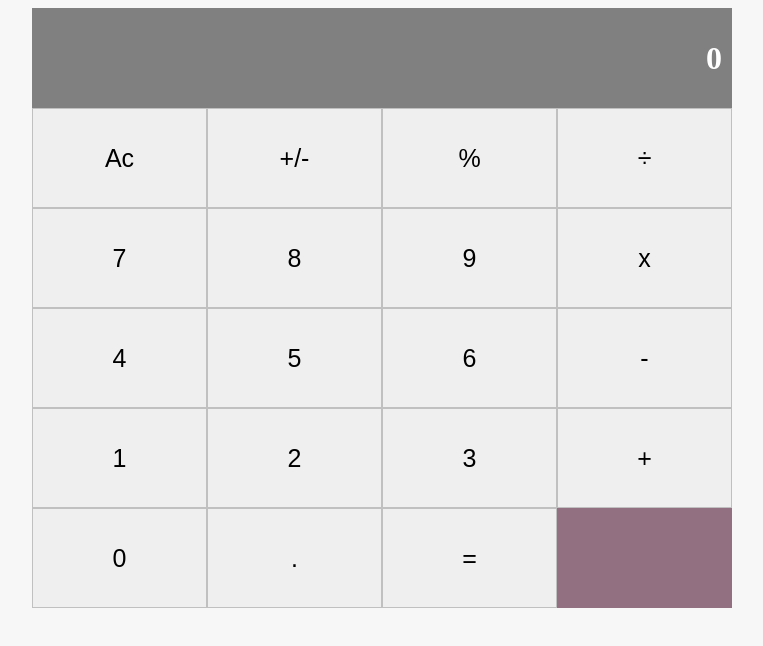
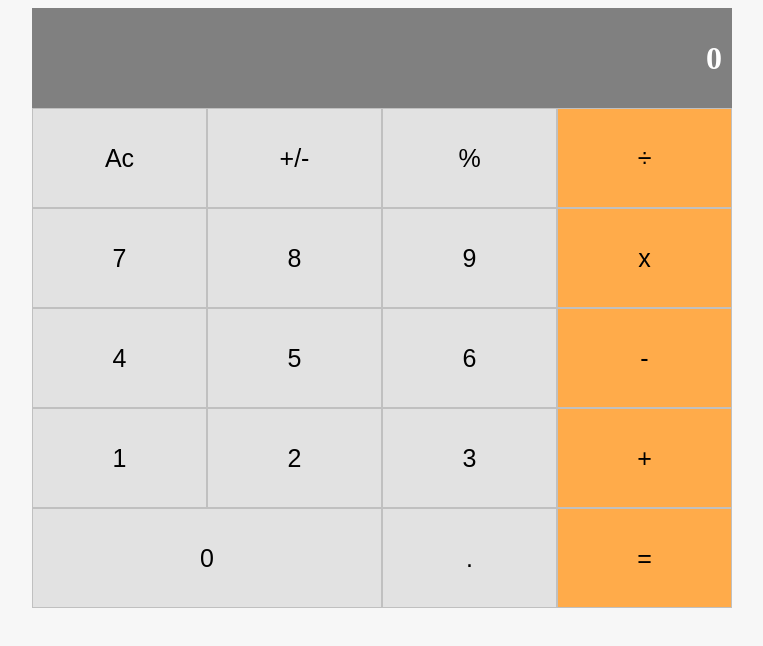
Before and after one commit to Tresor11/react-calculator, a React (Create React App) app: page / in a window 1280 px wide. Shown: the top 646 px of the page, without its empty margins (258-1021 px from the left). Built offline with nearby package versions, Linux system fonts and the light colour scheme.

Commit message:
updated the button props

```diff
--- a/src/components/Button.js
+++ b/src/components/Button.js
@@ -4,11 +4,20 @@ import PropTypes from 'prop-types';
 
 import React from 'react';
 
-export default function Button({ name, className }) {
-  return <button type="button" className={className}>{name}</button>;
+export default function Button({ name, color, wide }) {
+  const style = {
+    backgroundColor: color,
+    width: wide ? '50%' : '25%',
+  };
+  return <button type="button" style={style}>{name}</button>;
 }
 
 Button.propTypes = {
   name: PropTypes.string.isRequired,
-  className: PropTypes.string,
+  color: PropTypes.string,
+  wide: PropTypes.bool,
 };
+
+Button.defaultProps = {
+  color: 'rgb(255, 171, 74)',
+};
--- a/src/components/ButtonPanel.js
+++ b/src/components/ButtonPanel.js
@@ -6,33 +6,33 @@ export default function ButtonPanel() {
   return (
     <div className="btn-cont">
       <div className="btn-row">
-        <Button name="Ac" />
-        <Button name="+/-" />
-        <Button name="%" />
-        <Button name="÷" className="color" />
+        <Button name="Ac" color="rgb(226, 226, 226)" />
+        <Button name="+/-" color="rgb(226, 226, 226)" />
+        <Button name="%" color="rgb(226, 226, 226)" />
+        <Button name="÷" />
       </div>
       <div className="btn-row">
-        <Button name="7" />
-        <Button name="8" />
-        <Button name="9" />
-        <Button name="x" className="color" />
+        <Button name="7" color="rgb(226, 226, 226)" />
+        <Button name="8" color="rgb(226, 226, 226)" />
+        <Button name="9" color="rgb(226, 226, 226)" />
+        <Button name="x" />
       </div>
       <div className="btn-row">
-        <Button name="4" />
-        <Button name="5" />
-        <Button name="6" />
-        <Button name="-" className="color" />
+        <Button name="4" color="rgb(226, 226, 226)" />
+        <Button name="5" color="rgb(226, 226, 226)" />
+        <Button name="6" color="rgb(226, 226, 226)" />
+        <Button name="-" />
       </div>
       <div className="btn-row">
-        <Button name="1" />
-        <Button name="2" />
-        <Button name="3" />
-        <Button name="+" className="color" />
+        <Button name="1" color="rgb(226, 226, 226)" />
+        <Button name="2" color="rgb(226, 226, 226)" />
+        <Button name="3" color="rgb(226, 226, 226)" />
+        <Button name="+" />
       </div>
       <div className="btn-row">
-        <Button className="wide" name="0" />
-        <Button name="." />
-        <Button name="=" className="color" />
+        <Button wide name="0" color="rgb(226, 226, 226)" />
+        <Button name="." color="rgb(226, 226, 226)" />
+        <Button name="=" />
       </div>
     </div>
   );
```
